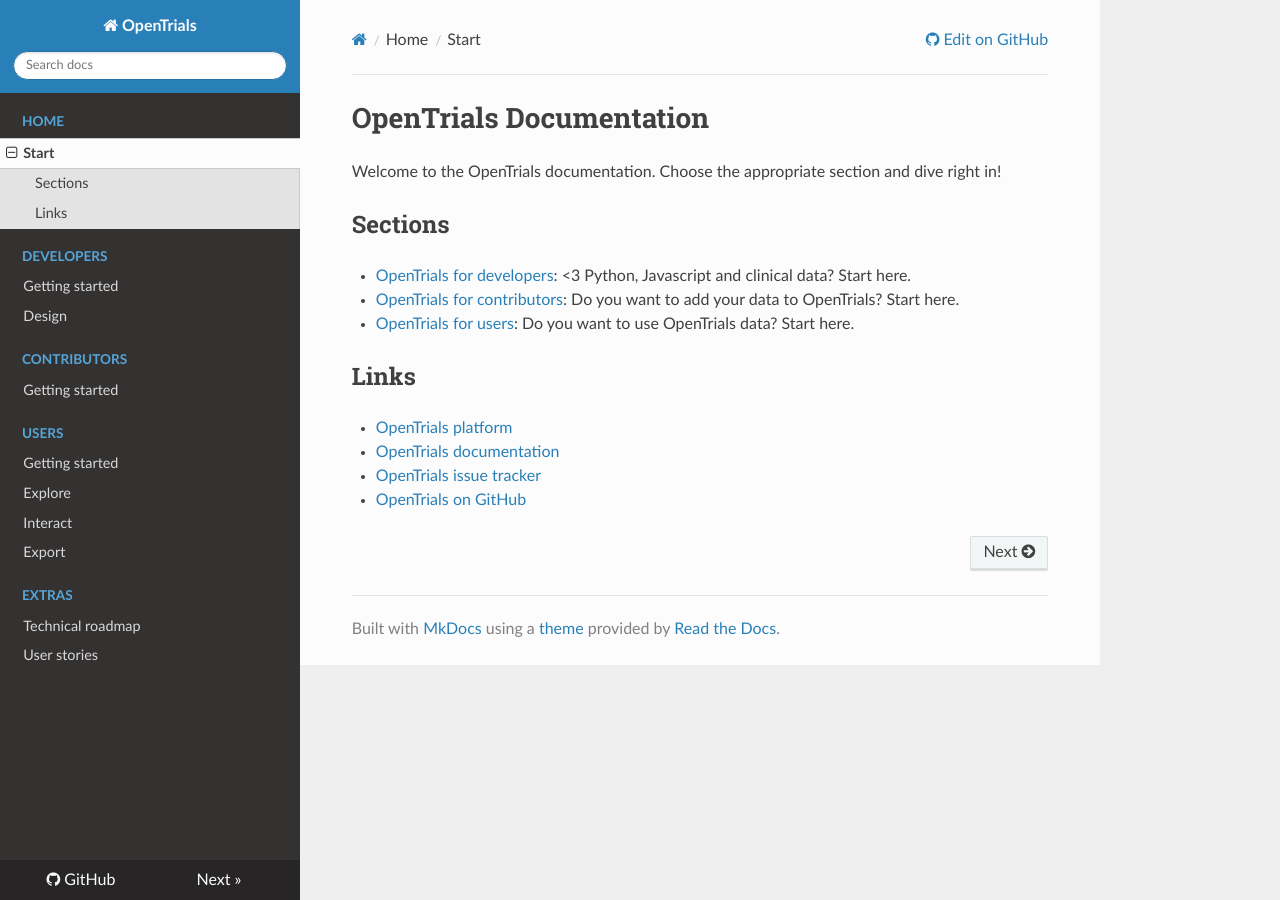
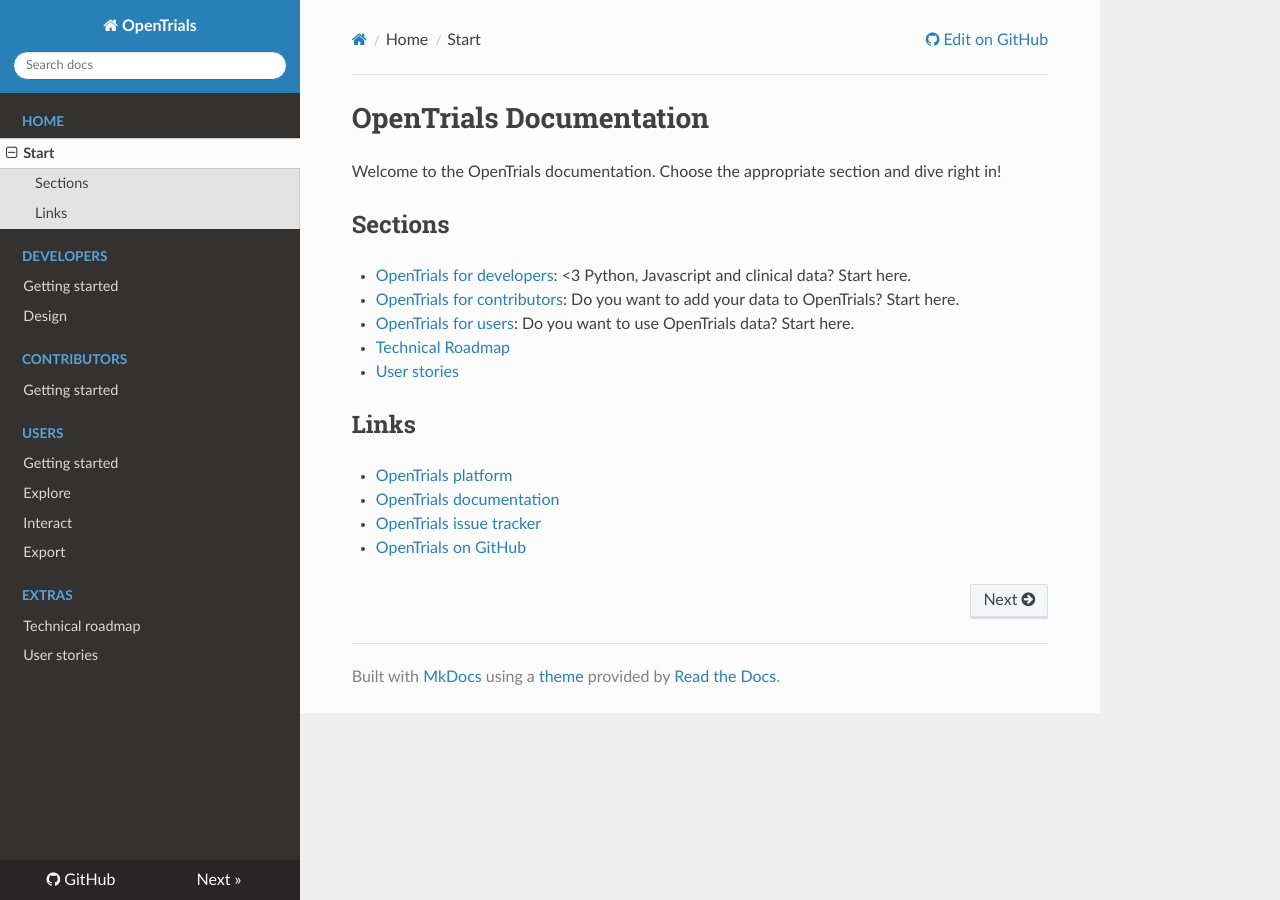
Before and after one commit to opentrials/docs, an MkDocs documentation site: the page built from docs/index.md, in a window 1280 px wide. Built offline with MkDocs 1.6.1, drawn with Linux system fonts in a browser that asks for light colours; nearby versions of some CDN libraries; old or Windows-style settings are respelled for this version of MkDocs.

Commit message:
Better nav.

```diff
--- a/docs/index.md
+++ b/docs/index.md
@@ -4,13 +4,15 @@ Welcome to the OpenTrials documentation. Choose the appropriate section and dive
 
 ## Sections
 
-* [OpenTrials for developers](developers/): <3 Python, Javascript and clinical data? Start here.
-* [OpenTrials for contributors](contributors/): Do you want to add your data to OpenTrials? Start here.
-* [OpenTrials for users](users/): Do you want to use OpenTrials data? Start here.
+- [OpenTrials for developers](developers/): <3 Python, Javascript and clinical data? Start here.
+- [OpenTrials for contributors](contributors/): Do you want to add your data to OpenTrials? Start here.
+- [OpenTrials for users](users/): Do you want to use OpenTrials data? Start here.
+- [Technical Roadmap](extras/roadmap/)
+- [User stories](extras/user-stories/)
 
 ## Links
 
-* [OpenTrials platform](http://opentrials.net/)
-* [OpenTrials documentation](http://docs.opentrials.net/)
-* [OpenTrials issue tracker](https://github.com/opentrials/opentrials/issues)
-* [OpenTrials on GitHub](https://github.com/opentrials)
+- [OpenTrials platform](http://opentrials.net/)
+- [OpenTrials documentation](http://docs.opentrials.net/)
+- [OpenTrials issue tracker](https://github.com/opentrials/opentrials/issues)
+- [OpenTrials on GitHub](https://github.com/opentrials)
```
Also changed, not shown: docs/extras/user-stories/index.md (+1 -1 lines).
